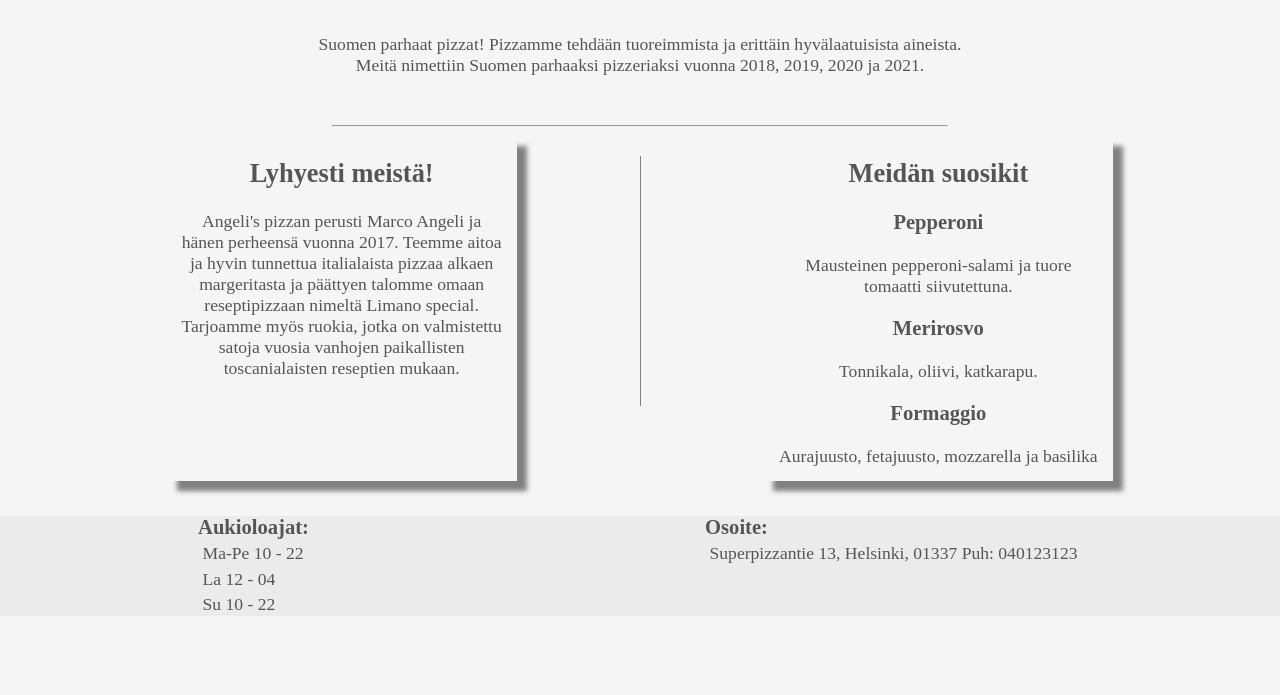
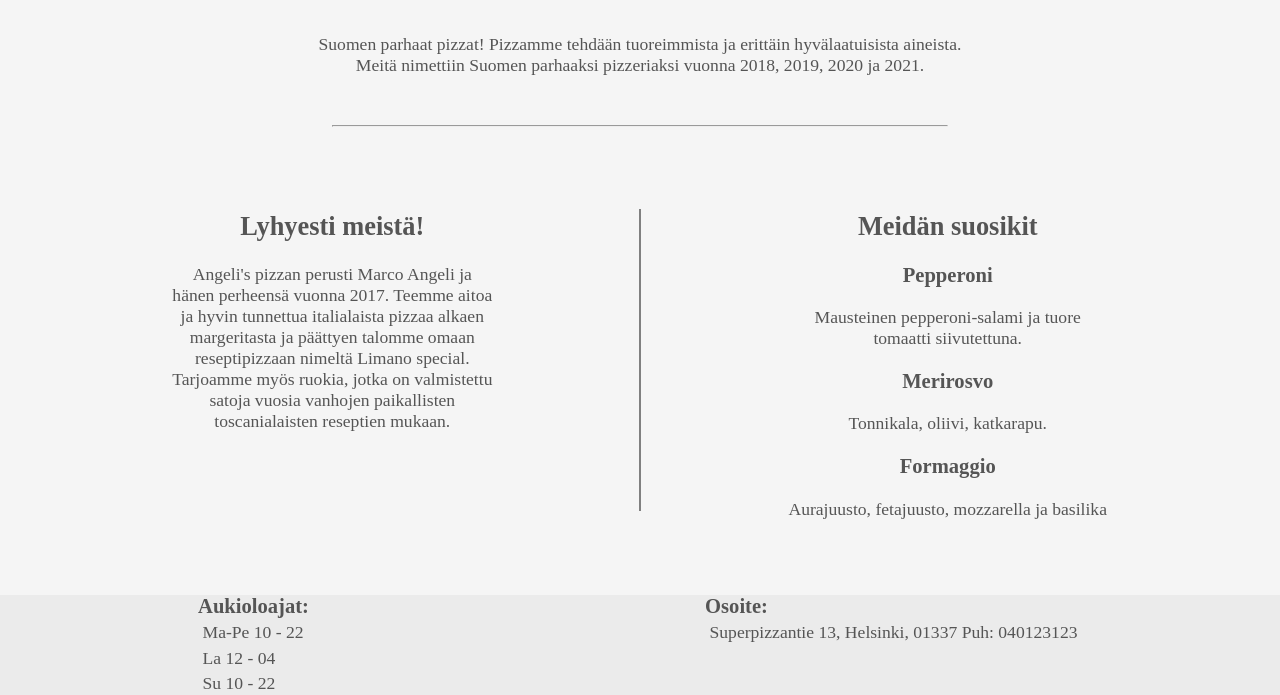
Before and after one commit to DeferredMonk/angelis_pizza, a plain HTML site: page index.html in a window 1280 px wide. Shown: the part 560-1255 px from the top of the page. Before the commit the page ends 1176 px from the top, so only its background shows below. Drawn offline with Linux system fonts and the light colour scheme.

Commit message:
fixed responsiveness of menu

```diff
--- a/style.css
+++ b/style.css
@@ -38,11 +38,6 @@ header{
   text-align: center;
   font-size: xx-large;
 }
-.lyhyttä, .suosikit, .perheestä, .ravintolasta, .sijainti, .yhteystiedot{
-  margin-right: 10%;
-  margin-left: 10%;
-  box-shadow: 10px 10px 5px grey;
-}
 .punanen:hover {
   border-bottom: 3px solid rgb(255, 103, 103);
 }
@@ -78,8 +73,6 @@ header{
 #footer {
   background: rgba(105, 105, 105, 0.075);
   position: absolute;
-  left: 0;
-  bottom: 0;
   width: 100%;
   overflow:hidden;
 }
@@ -115,7 +108,7 @@ body {
   min-width: 350px;
 }
 h1 {
-  text-shadow: 2px 2px 5px grey;
+  text-shadow: 1px 1px 1px gray;
 }
 @media only screen and (max-width:421px){
 body{
@@ -123,9 +116,6 @@ body{
 }
 .tausta{
     display: none;
-}
-#sisältö{
-  text-align: center;
 }
 #footer{
   text-align: center;
@@ -144,7 +134,6 @@ main h1{
   .vl {
     border-left: 1px solid grey;
     height: 250px;
-    left: 50%;
     margin-top: 20px;
   }
   .tausta{
@@ -164,11 +153,10 @@ main h1{
 .viiva{
   display: none;
 }#sisältö{
-  display:inline-flex;
-  justify-content: center;
-  margin-bottom: 5%;
-  flex: 1 0 auto;
-  flex-grow: 1;
+  display:flex;
+  justify-content: space-evenly;
+  margin: 5% auto;
+  max-width: 1300px;
 }
 #ruokalista{
   margin-top: 5%;
@@ -182,11 +170,12 @@ flex-basis: 35%;
   width:60%; height:60%; border:0px; min-width: 270px;
 }}
 @media only screen and (min-width: 1024px){
+  .yhteystiedot, .sijainti {
+    width: 500px;
+  }
   .vl {
-    border-left: 1px solid grey;
-    height: 250px;
-    left: 50%;
-    margin-top: 20px;
+    border: 1px solid gray;
+    height: 300px;
   }
   .tausta{
     color: rgb(170, 169, 169);
@@ -194,10 +183,6 @@ flex-basis: 35%;
     width: 100%;
     height: 300px;
     background-size: 100%;
-  }
-  #sisältö{
-    display:inline-flex;
-    justify-content: center;
   }
   body{
   font-size: 110%;
@@ -211,15 +196,19 @@ justify-content: space-around;
   display: none;
   }
   #ruokalista{
-    margin-top: 5%;
-    display: flex;
-    flex-wrap: wrap;
-    justify-content: center;
+  display: flex;
+  flex-wrap: wrap;
+  justify-content: center;
+  width: 1300px;
+  margin: 60px auto;
   }
 .lista{
   flex-basis: 25%;
 }.kartta{
-  width:100%; height:100%; border:0px; min-width: 270px;
+  width:100%;
+  height:100%;
+  border:0px;
+  min-width: 270px;
 }
 #tilaa > img {
   width: 50px;
```
